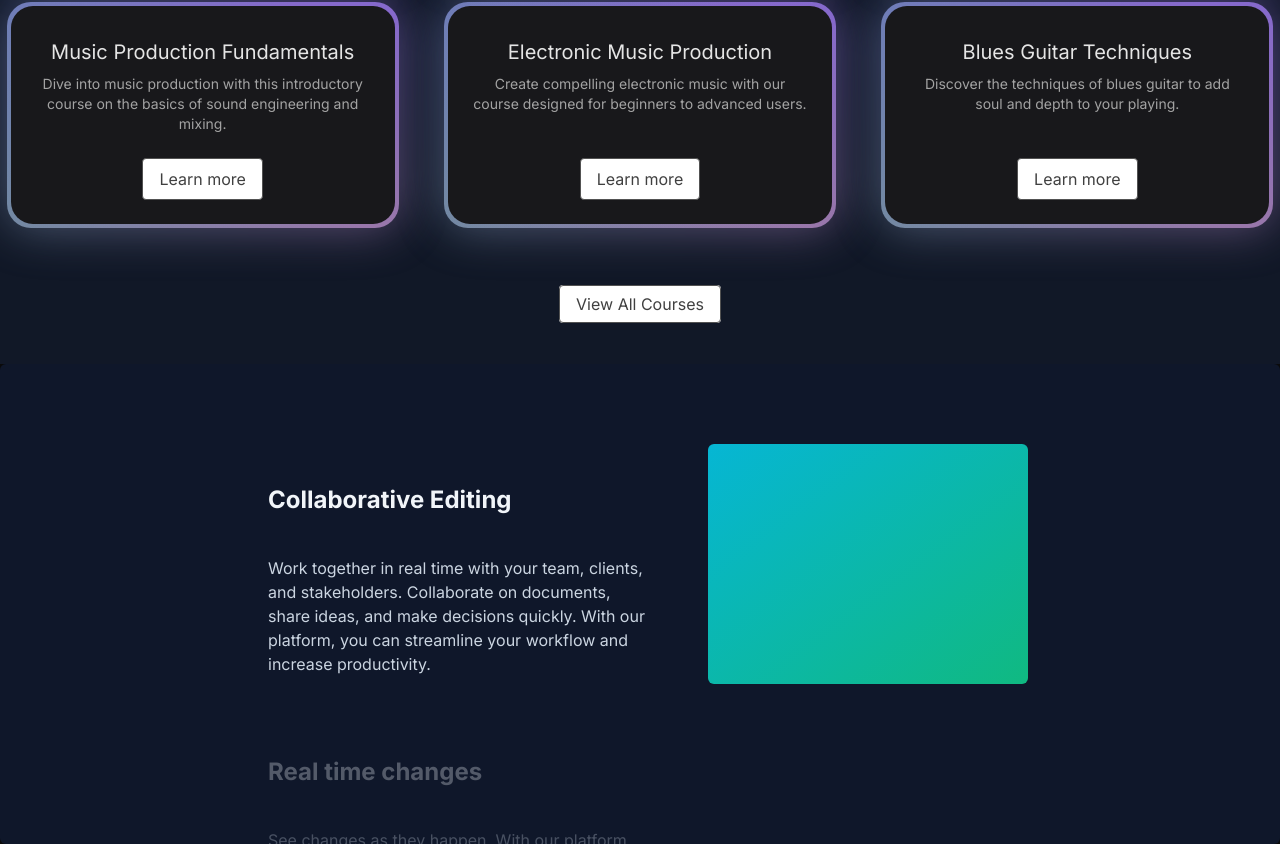
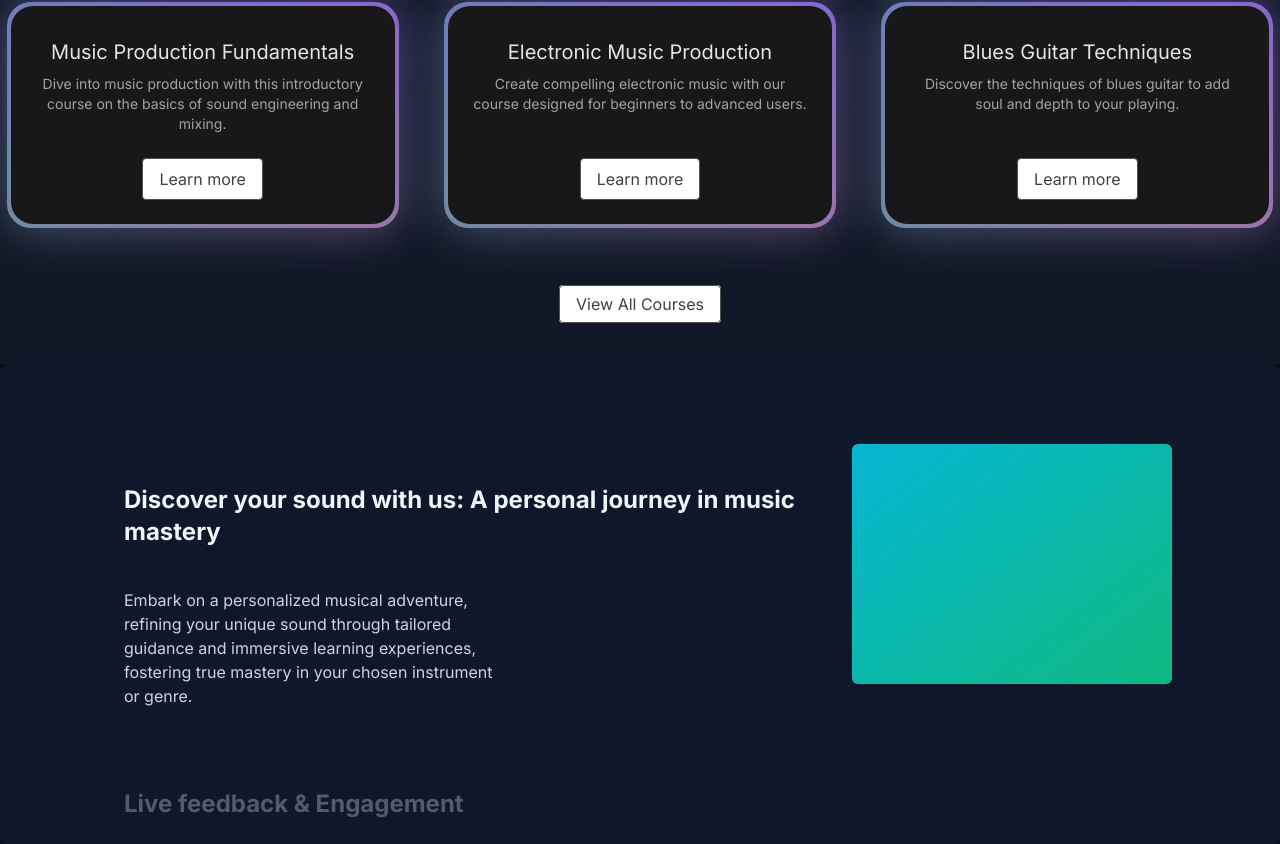
Before and after one commit to ashutosh-naik/music-nextjs-app, a Next.js app: page / in a window 1280 px wide. Shown: the part 1044-1888 px from the top of the page. Built offline with nearby package versions, Linux system fonts and the light colour scheme.

Commit message:
Designing Sticky Scroll

```diff
--- a/src/components/WhyChooseUs.tsx
+++ b/src/components/WhyChooseUs.tsx
@@ -4,24 +4,24 @@ import { StickyScroll } from "./ui/sticky-scroll-reveal";
 
 const musicSchoolContent = [
   {
-    title: "Collaborative Editing",
+    title: "Discover your sound with us: A personal journey in music mastery",
     description:
-      "Work together in real time with your team, clients, and stakeholders. Collaborate on documents, share ideas, and make decisions quickly. With our platform, you can streamline your workflow and increase productivity.",
+      "Embark on a personalized musical adventure, refining your unique sound through tailored guidance and immersive learning experiences, fostering true mastery in your chosen instrument or genre.",
   },
   {
-    title: "Real time changes",
+    title: "Live feedback & Engagement",
     description:
-      "See changes as they happen. With our platform, you can track every modification in real time. No more confusion about the latest version of your project. Say goodbye to the chaos of version control and embrace the simplicity of real-time updates.",
+      "Receive real-time feedback from experienced instructors, ensuring an interactive and engaging learning process that enhances your skills through immediate corrections and constructive critique.",
   },
   {
-    title: "Version control",
+    title: "Cutting-Edge Curriculum",
     description:
-      "Experience real-time updates and never stress about version control again. Our platform ensures that you're always working on the most recent version of your project, eliminating the need for constant manual updates. Stay in the loop, keep your team aligned, and maintain the flow of your work without any interruptions.",
+      "Access a curriculum designed with the latest advancements in music education, blending traditional techniques with modern technology to provide a comprehensive and progressive learning experience.",
   },
   {
-    title: "Running out of content",
+    title: "Limitless learning opportunities",
     description:
-      "Experience real-time updates and never stress about version control again. Our platform ensures that you're always working on the most recent version of your project, eliminating the need for constant manual updates. Stay in the loop, keep your team aligned, and maintain the flow of your work without any interruptions.",
+      "Explore an expansive range of learning resources and opportunities, enabling you to grow continuously and reach new heights in your musical journey without boundaries.",
   },
 ];
 
```
